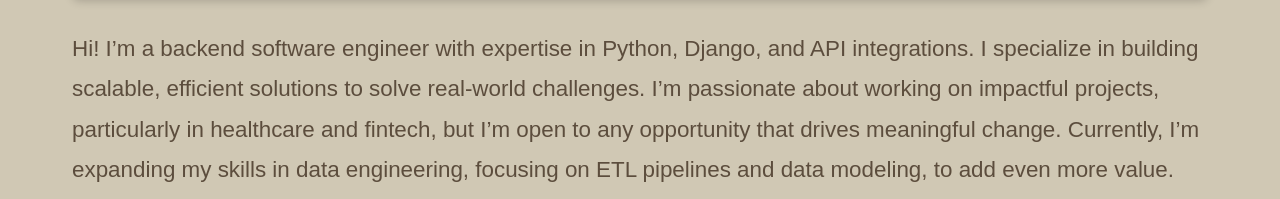
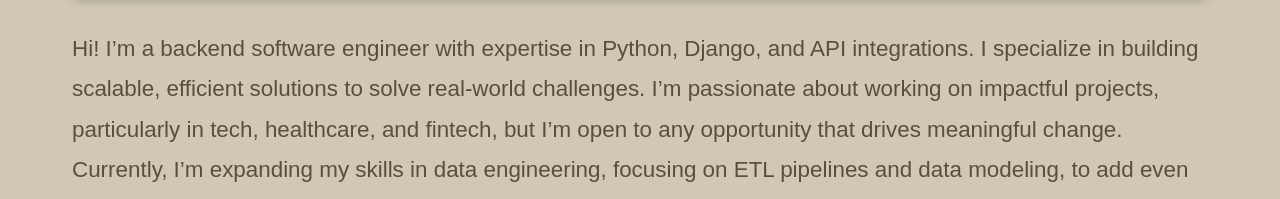
Before and after one commit to jasmine-pok/sjpok-portfolio, a plain HTML site: page index.html in a window 1280 px wide. Shown: the part 753-952 px from the top of the page. Drawn offline with Linux system fonts and the light colour scheme.

Commit message:
Updated about section

```diff
--- a/index.html
+++ b/index.html
@@ -40,7 +40,7 @@
         Hi! I’m a backend software engineer with expertise in Python, Django, and API
         integrations. I specialize in building scalable, efficient solutions to solve
         real-world challenges. I’m passionate about working on impactful projects,
-        particularly in healthcare and fintech, but I’m open to any opportunity that
+        particularly in tech, healthcare, and fintech, but I’m open to any opportunity that
         drives meaningful change. Currently, I’m expanding my skills in data engineering,
         focusing on ETL pipelines and data modeling, to add even more value.
       </p>
```
